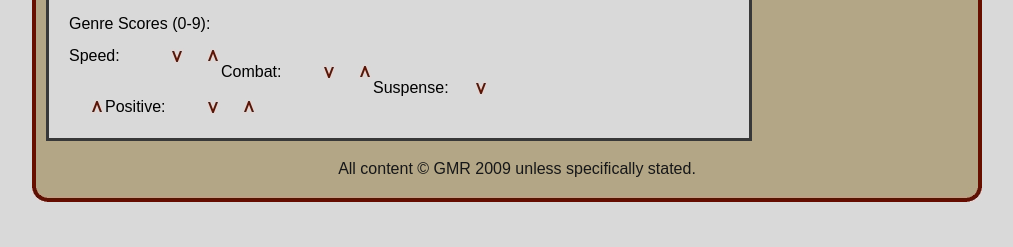
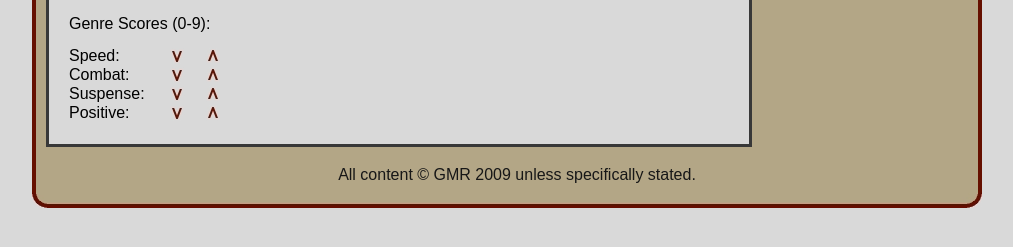
Before and after one commit to BlackgateResearch/gmr, a Django app: template templates/radio/track.html in a window 1280 px wide. Shown: the part 332-579 px from the top of the page, without its empty margins (133-1146 px from the left). Run offline with Django 3.2, Linux system fonts and the light colour scheme; the template is opened without the code that fills it, so the values that code supplies are empty.

Commit message:
fixed rendering bug on track page

```diff
--- a/site_media/css/screen.css
+++ b/site_media/css/screen.css
@@ -412,7 +412,7 @@ a:visited {
 }
 
 /* ---- Track Info ---- */
-.trackinfo {
+#trackinfo {
   width: 200px;
   float: left;
 }
--- a/templates/radio/track.html
+++ b/templates/radio/track.html
@@ -45,6 +45,6 @@
     {% if not positiveIsMin %}<a class="genreButton btndown" id="positiveDown" onClick="nudge('gPositive', 'False', '{{ track.id }}');"  href="#">DOWN</a>{% endif %}
     {% if not positiveIsMax %}<a class="genreButton btnup" id="positiveUp" onClick="nudge('gPositive', 'True', '{{ track.id }}');"  href="#">UP</a>{% endif %}
 
+    </div>
     <div class="clearfix"></div>
-    </div>
 {% endblock %}
```
